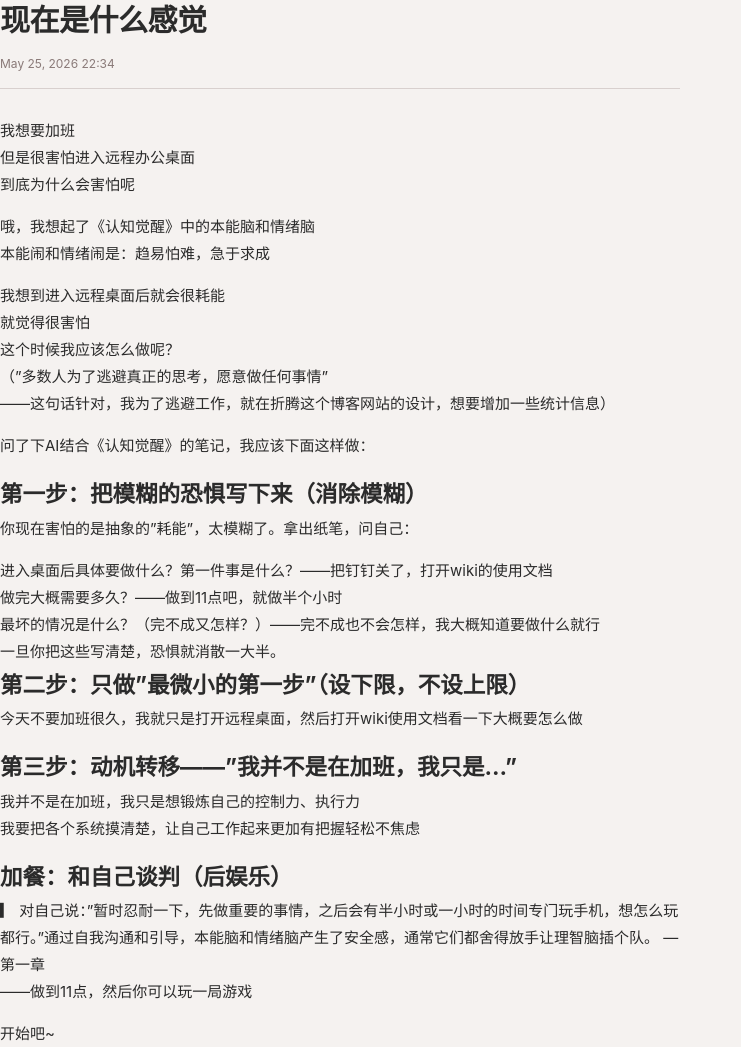
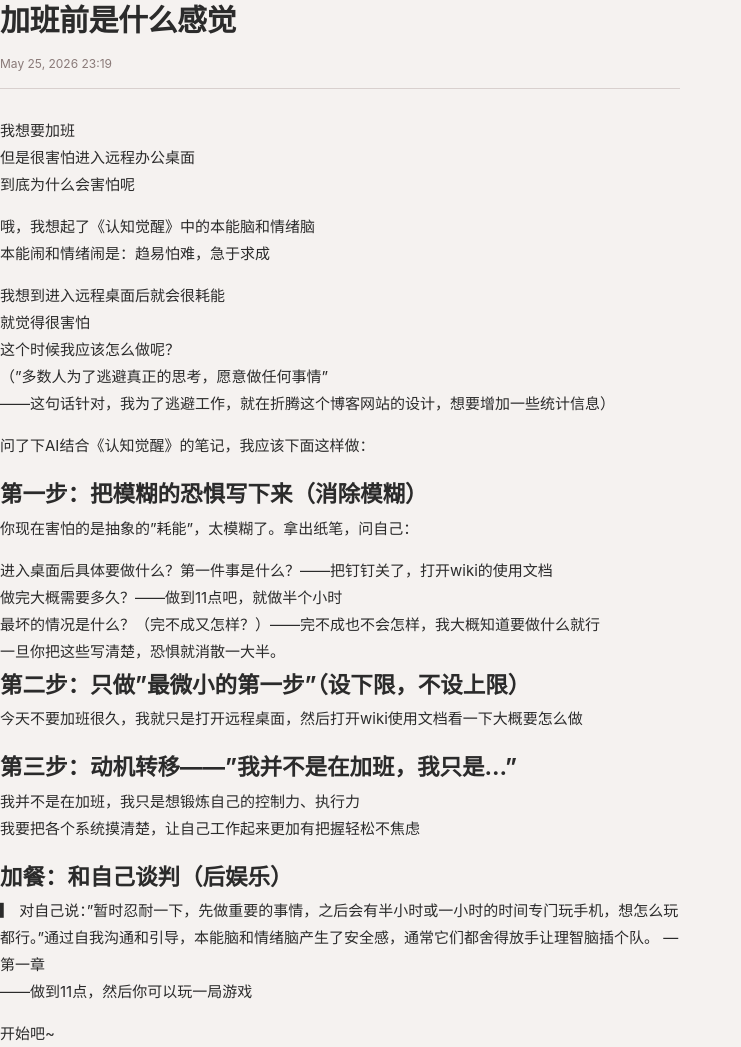
Before and after one commit to belber/belber.github.io, a Jekyll site: the page built from _posts/2026-05-25-现在是什么感觉.md, in a window 1280 px wide. Shown: the whole page, without its empty margins (0-741 px from the left). Built offline with Jekyll 4.4.1, drawn with Linux system fonts in a browser that asks for light colours.

Commit message:
update: 加班前是什么感觉

```diff
--- a/_posts/2026-05-25-现在是什么感觉.md
+++ b/_posts/2026-05-25-现在是什么感觉.md
@@ -1,7 +1,7 @@
 ---
 layout: post
-title: "现在是什么感觉"
-date: 2026-05-25 22:34:40 +08:00
+title: "加班前是什么感觉"
+date: 2026-05-25 23:19:45 +08:00
 ---
 
 我想要加班
```
